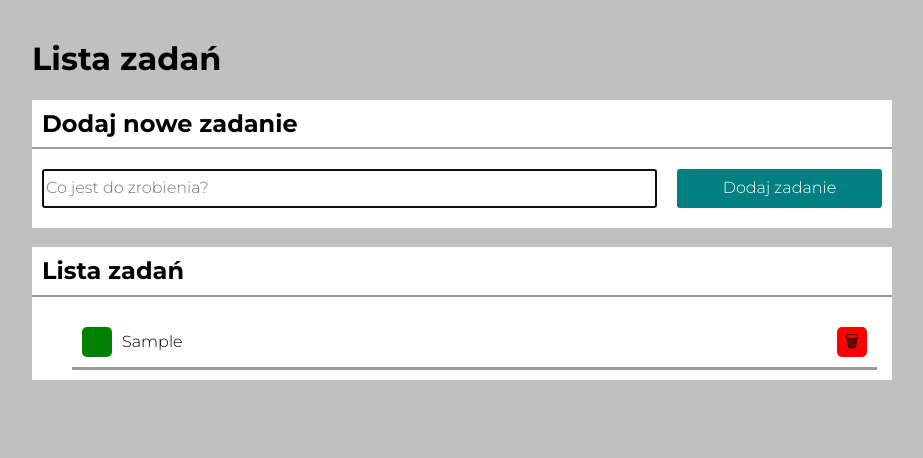
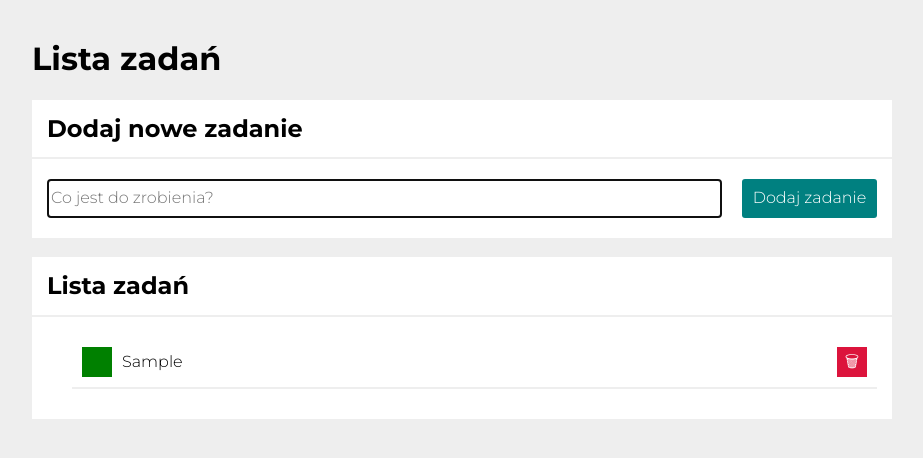
Before and after one commit to eltair41/ToDo-List, a plain HTML site: page index.html in a window 1280 px wide. Both pictures are taken after typing "Sample" into the empty fields and a click on the button "Dodaj zadanie". Shown: the whole page, without its empty margins (178-1101 px from the left). Drawn offline with nearby package versions, Linux system fonts and the light colour scheme.

Commit message:
cosmetic style changes

```diff
--- a/css/list.css
+++ b/css/list.css
@@ -1,5 +1,5 @@
 .list {
-    padding-bottom: 10px;
+    padding-bottom: 30px;
 }
 
 .list__item {
@@ -7,7 +7,7 @@
     grid-template-columns: auto 1fr auto;
     grid-gap: 10px;
     padding: 10px;
-    border-bottom: 3px solid #a39898;
+    border-bottom: 2px solid #eee;
     align-items: center;
     margin-right: 15px;
 }
@@ -17,7 +17,7 @@
     height: 30px;
     width: 30px;
     padding: 0;
-    border-radius: 5px;
+    transition: 1s;
 }
 
 .list__button-done {
@@ -31,13 +31,14 @@
 }
 
 .list__button-delete {
-    background-color: red;
+    background-color: crimson;
+    color: white;
 
 }
 
 .list__button-delete:hover {
     cursor: pointer;
-    background-color: hsl(0, 100%, 65%);
+    background-color: hsl(348, 83%, 55%);
 }
 
 .list__task-done {
--- a/css/section.css
+++ b/css/section.css
@@ -6,16 +6,20 @@
     display: flex;
     justify-content: flex-start;
     align-items: center;
-    border-bottom: 2px solid #a39898;
-    padding: 10px;
+    border-bottom: 2px solid #eee;
+    padding: 15px 15px;
 }
 
 .section__form {
     display: grid;
-    grid-template-columns: 3fr 1fr;
+    grid-template-columns: 5fr 1fr;
     grid-gap: 20px;
-    margin: 10px;
+    margin: 15px;
     padding-bottom: 20px;
+}
+
+.section__formField {
+    border: 2px solid #eee;
 }
 
 @media (max-width:768px) {
@@ -31,10 +35,12 @@
     border: none;
     padding: 10px;
     border-radius: 3px;
+    transition: 1s;
 }
 .section__button:hover {
     cursor: pointer;
-    background-color: #006666;
+    background-color: hsl(180, 100%, 35%);
+    transform: scaleY(1.05) scaleX(1.05);
 }
 
 .section__button:active {
--- a/css/style.css
+++ b/css/style.css
@@ -7,7 +7,7 @@ html {
 }
 
 .body {
-    background-color: silver;
+    background-color: #eee;
     font-family: 'Montserrat', sans-serif;;
     word-break: break-word;
 }
```
